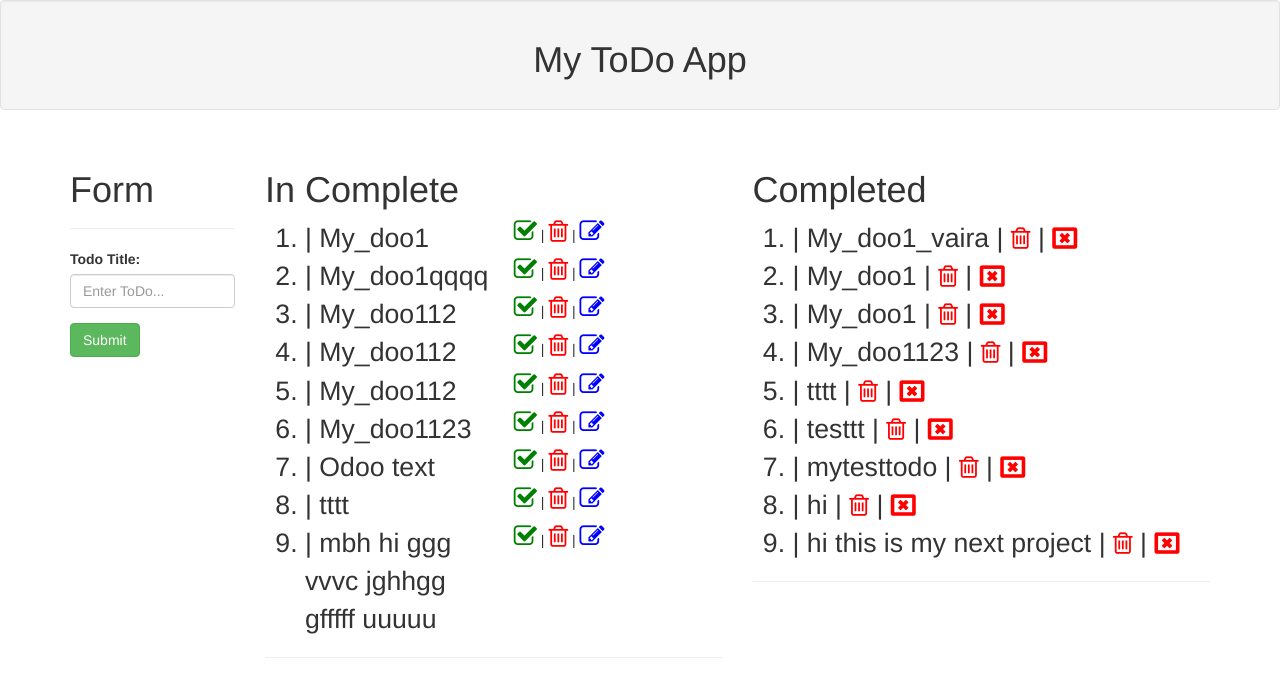
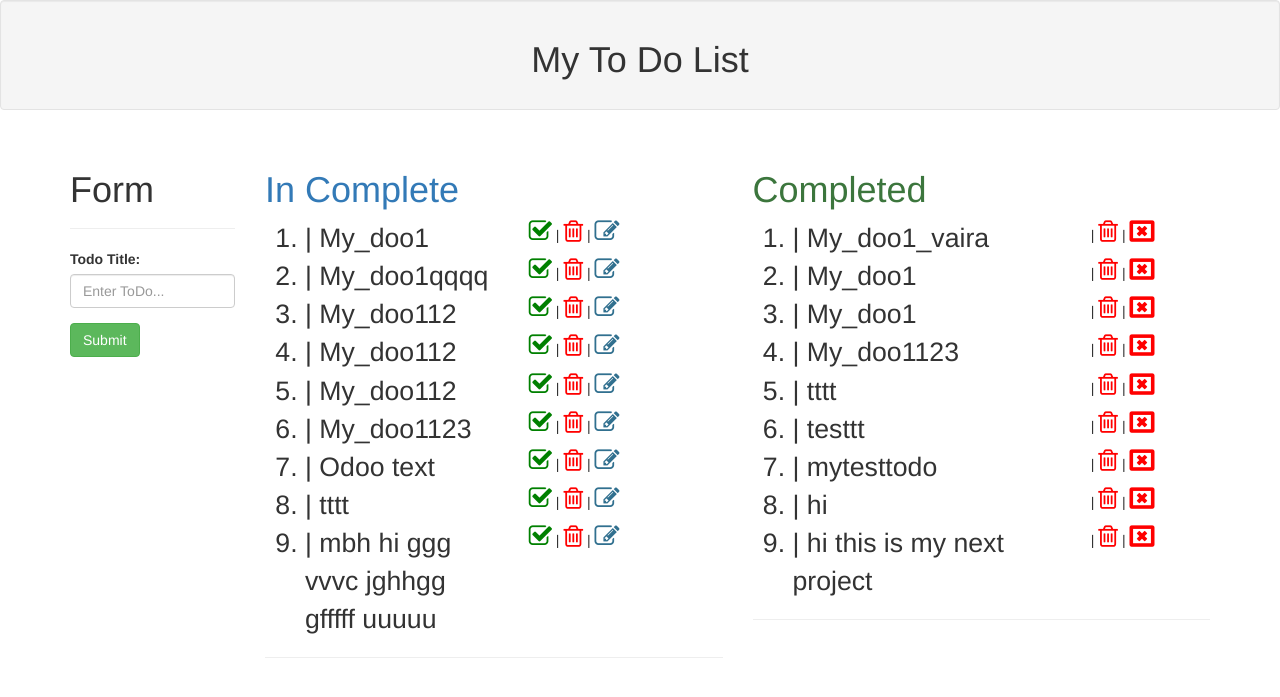
Before and after one commit to vairakkanipv/flask_todo, a Flask app: page / in a window 1280 px wide. Shown: the top 697 px of the page. Run offline with Flask 2, Linux system fonts and the light colour scheme; data comes from the database, SQL or seed files in the repository; both versions use the stored data as it was after the commit; some libraries are stand-ins or nearby versions.

Commit message:
Design updates

```diff
--- a/app.py
+++ b/app.py
@@ -79,4 +79,6 @@ def delete(id):
     return redirect(url_for('index'))
 
 if __name__ == "__main__":
-    app.run(debug=True)
+    #app.run(debug=True)
+    #app.run(host='192.111.222.333', port=4005, debug =True)
+    app.run(port=4005, debug =True)
--- a/templates/index.html
+++ b/templates/index.html
@@ -12,7 +12,7 @@
 <body>
 
 <div class="well text-center">
-  <h1>My ToDo App</h1>
+  <h1>My To Do List</h1>
 </div>
 
 <div class="container">
@@ -31,14 +31,15 @@
 		</div>
 		<div class="col-sm-5">
 			<div class="page-header">
-                <h1>In Complete</h1>
+				<h1 class="text-primary">In Complete</h1>
 				<ol>
 				{% for todo in not_complete %}
 					<div class="row">
 						<div class="col-sm-6"><li style="font-size: 20pt">| {{ todo.title }} </li></div>
 
-
-                        <a href="{{ url_for('complete', id=todo.id) }}"><i class="fa fa-check-square-o" aria-hidden="true" style="font-size:25px;color:green"></i></a> | <a style="color: red" href="{{ url_for('delete', id=todo.id) }}"><i class="fa fa-trash-o" style="font-size:25px;color:red"></i></a> | <a href="{{ url_for('edit', id=todo.id) }}"><i class="fa fa-pencil-square-o" aria-hidden="true" style="font-size:25px;color:blue"></i></a>
+						<div class="col-sm-6">
+							<a href="{{ url_for('complete', id=todo.id) }}"><i class="fa fa-check-square-o" aria-hidden="true" style="font-size:25px;color:green"></i></a> | <a style="color: red" href="{{ url_for('delete', id=todo.id) }}"><i class="fa fa-trash-o" style="font-size:25px;color:red"></i></a> | <a href="{{ url_for('edit', id=todo.id) }}"><i class="fa fa-pencil-square-o text-info" aria-hidden="true" style="font-size:25px;"></i></a>
+						</div>
 					</div>
 				{% endfor%}
 				</ol>
@@ -46,10 +47,17 @@
 		</div>
 		<div class="col-sm-5">
 			<div class="page-header">
-                <h1>Completed</h1>
+				<h1 class="text-success">Completed</h1>
 				<ol>
 				{% for todo in complete %}
-                    <li style="font-size: 20pt">| {{ todo.title }}  | <a style="color: red" href="{{ url_for('delete', id=todo.id) }}"><i class="fa fa-trash-o" style="font-size:25px;color:red"></i></a> | <a href="{{ url_for('not_complete', id=todo.id) }}"><i class="fa fa-window-close-o" aria-hidden="true" style="font-size:25px;color:red"></i></a></li>
+					 <div class="row">
+						<div class="col-sm-8">
+							<li style="font-size: 20pt">| {{ todo.title }}</li>
+						</div>
+						<div class="col-sm-4">
+					  |     <a style="color: red" href="{{ url_for('delete', id=todo.id) }}"><i class="fa fa-trash-o" style="font-size:25px;color:red"></i></a> | <a href="{{ url_for('not_complete', id=todo.id) }}"><i class="fa fa-window-close-o" aria-hidden="true" style="font-size:25px;color:red"></i></a>
+						</div>
+					</div>
 				{% endfor%}
 				</ol>
 			</div>
```
Also changed, not shown: db.sqlite. Lines whose indentation alone changed are shown as unchanged.
